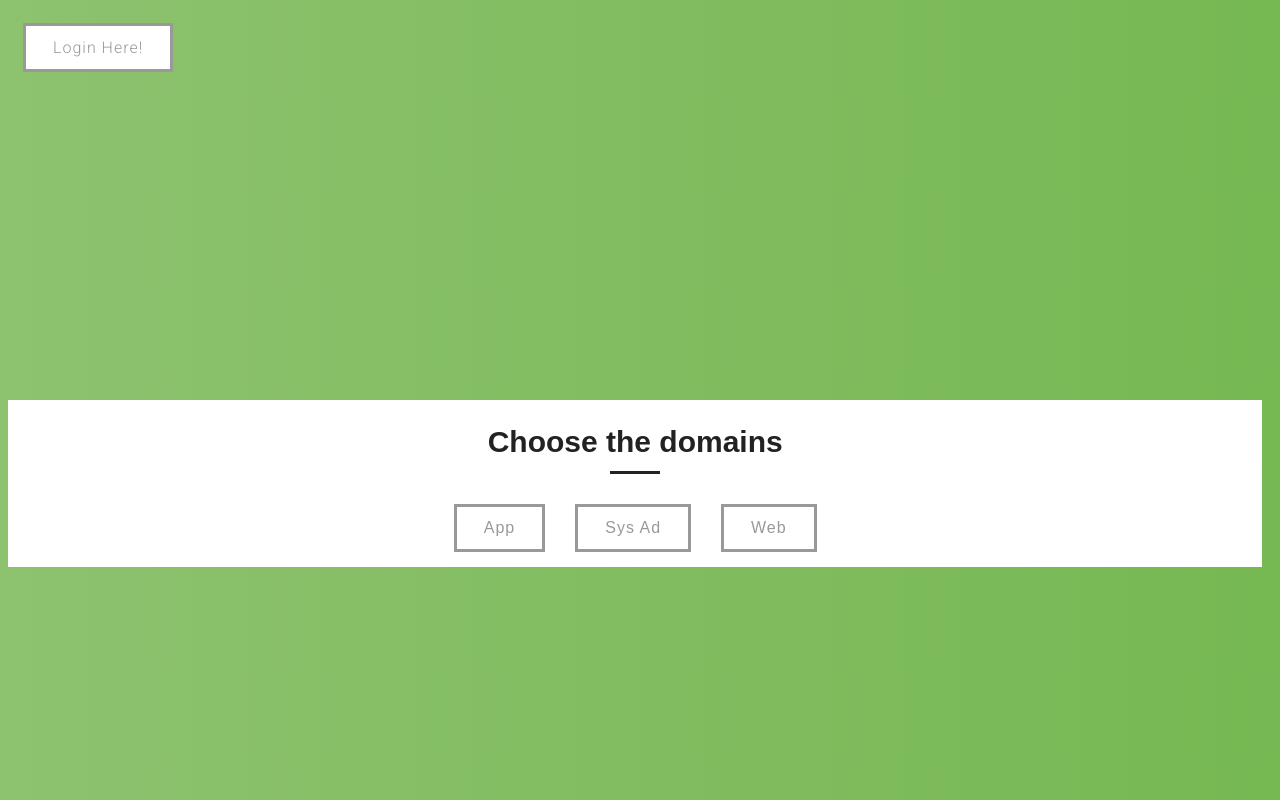
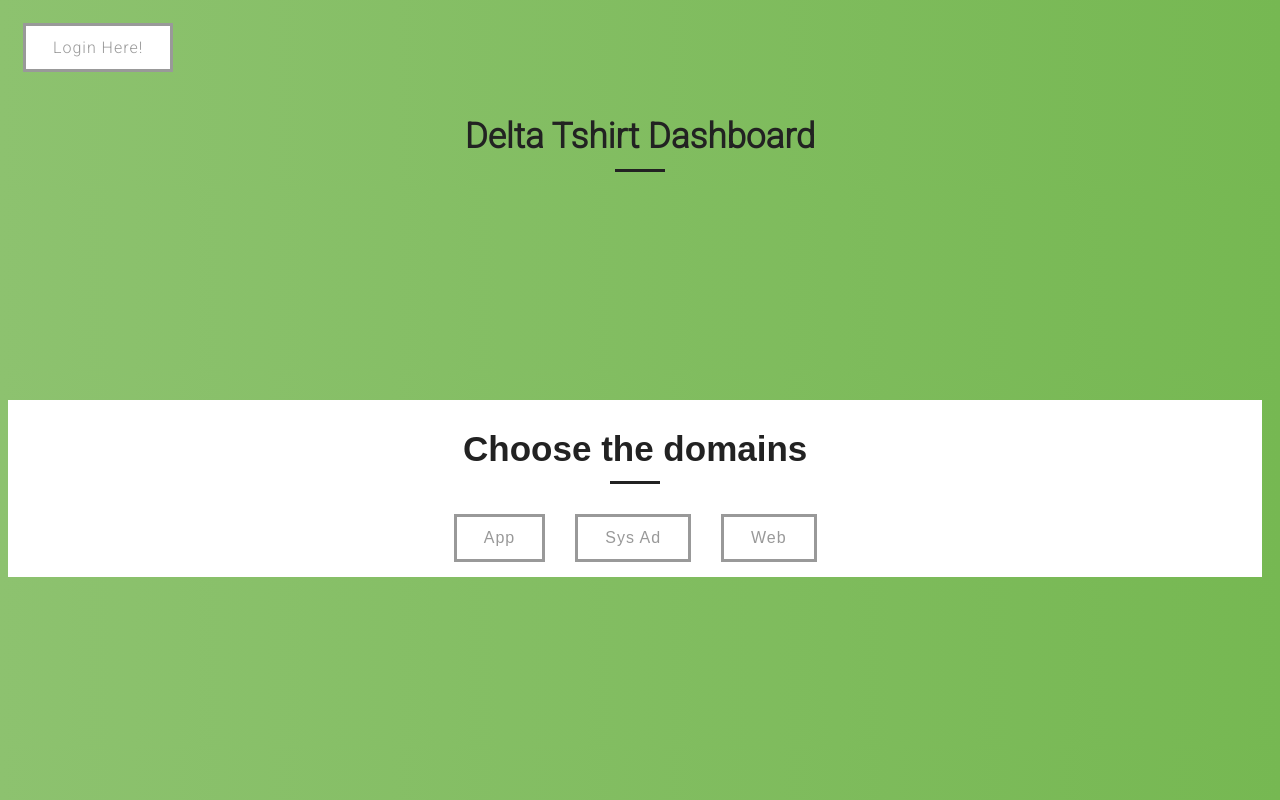
Before and after one commit to jaiakash/PollBooth, a website: page public/index.html in a window 1280 px wide. Drawn offline with Linux system fonts and the light colour scheme.

Commit message:
Added Dashboard text

```diff
--- a/public/index.css
+++ b/public/index.css
@@ -27,9 +27,10 @@ body {
 
 h2.title {
     position: relative;
+    text-align: center;
     margin-bottom: 15px;
     padding-bottom: 15px;
-    font-size: 30px;
+    font-size: 35px;
     color: #222222;
 }
 
--- a/public/index.html
+++ b/public/index.html
@@ -7,6 +7,7 @@
 </head>
 <body>
     <a class="btn btn-border-1" href="/login">Login Here!</a>
+    <h2 class="title">Delta Tshirt Dashboard</h2>
 
     <div class="domain">
         <h2 class="title">Choose the domains</h2>
```
